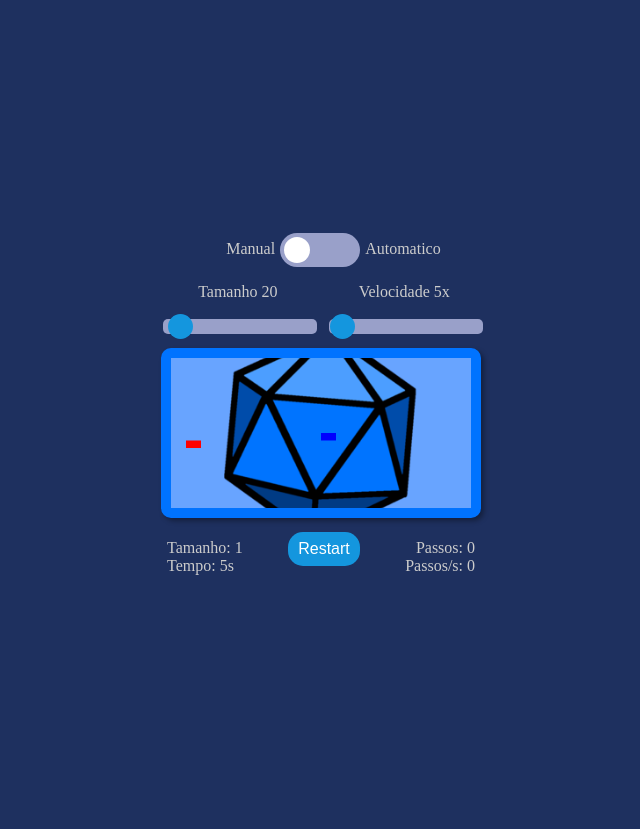
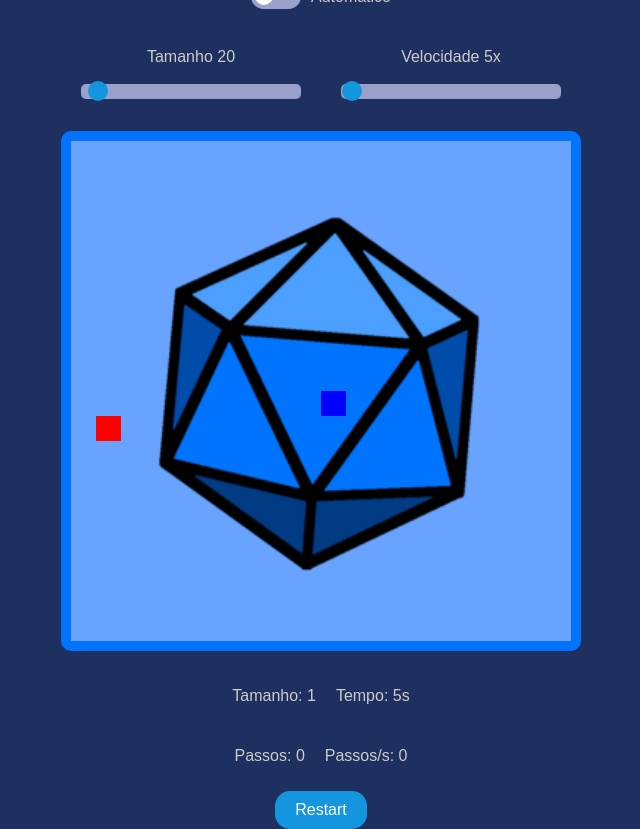
Before and after one commit to CaioPinho9/snake-game, a website with bundled scripts: page index.html in a window 1280 px wide. Shown: the whole page, without its empty margins (319-959 px from the left). Before the commit the page ends 800 px from the top, so only its background shows below. Built offline with nearby package versions, Linux system fonts and the light colour scheme.

Commit message:
fix: canvas

```diff
--- a/index.html
+++ b/index.html
@@ -2,7 +2,6 @@
 <html lang="pt-br">
   <head>
     <meta charset="UTF-8" />
-    <meta http-equiv="X-UA-Compatible" content="IE=edge" />
     <meta name="viewport" content="width=device-width, initial-scale=1.0" />
     <link rel="shortcut icon" href="Perfil-Icone.ico" type="image/x-icom" />
     <title>Snake Game</title>
@@ -10,20 +9,18 @@
     <script src="dist/game.js" defer type="module"></script>
   </head>
   <body>
-    <div id="centralizar">
-      <div id="modo">
-        <p>Manual</p>
+    <div id="game-container">
+      <div id="controls">
+        <div id="mode-switch">
           <label class="switch">
-          <input id="automatic" type="checkbox" />
+            <input id="automatic" type="checkbox" title="Automático" />
             <span class="slider round"></span>
           </label>
-        <p>Automatico</p>
+          <p>Automático</p>
         </div>
-
-      <div style="display: flex; justify-content: space-between">
-        <div id="sizeBoard" style="width: 48%">
+        <div id="sliders">
+          <div class="slider-group">
             <p id="sizeOutput">Tamanho</p>
-          <div class="slidecontainer">
             <input
               type="range"
               min="2"
@@ -31,12 +28,11 @@
               value="20"
               class="sliderRange"
               id="sizeSlider"
+              title="Tamanho"
             />
           </div>
-        </div>
-        <div id="speed" style="width: 48%">
+          <div class="slider-group">
             <p id="speedOutput">Velocidade</p>
-          <div class="slidecontainer">
             <input
               type="range"
               min="1"
@@ -44,23 +40,25 @@
               value="5"
               class="sliderRange"
               id="speedSlider"
+              title="Velocidade"
             />
           </div>
         </div>
       </div>
-
+      <div id="game-board-wrapper">
+        <div id="background-overlay"></div>
         <canvas id="game-board"></canvas>
-
-      <div id="status">
-        <div style="text-align: left">
-          <p id="size">Tamanho:</p>
-          <p id="time">Tempo:</p>
       </div>
-        <button id="button" class="button">Restart</button>
-        <div style="text-align: left">
-          <p id="steps">Passos:</p>
-          <p id="stepsPerSecond">Passos/s:</p>
+      <div id="game-status">
+        <div class="status-group">
+          <p id="size">Tamanho: 1</p>
+          <p id="time">Tempo: 0s</p>
         </div>
+        <div class="status-group">
+          <p id="steps">Passos: 0</p>
+          <p id="stepsPerSecond">Passos/s: 0</p>
+        </div>
+        <button id="button" class="button" type="button">Restart</button>
       </div>
     </div>
   </body>
--- a/src/food.ts
+++ b/src/food.ts
@@ -27,8 +27,6 @@ export function drawFood(
   cellWidth: number
 ) {
   //A comida é desenhada em determinada posição do grid
-  console.log(food);
-
   context.fillStyle = "red";
   context.fillRect(
     food.x * cellWidth,
--- a/src/game.ts
+++ b/src/game.ts
@@ -107,7 +107,6 @@ function update() {
 function draw() {
   //A tela é apagada para depois desenhar a cobra e a comida
   canvasContext.clearRect(0, 0, canvasContext.canvas.width, canvasContext.canvas.height);
-  console.log(cellHeight, cellWidth);
 
   drawFood(canvasContext, cellHeight, cellWidth);
   drawSnake(canvasContext, cellHeight, cellWidth);
@@ -202,22 +201,12 @@ function restart() {
 }
 
 function resizeCanvas() {
-  // Get the canvas's CSS size
-  const computedStyle = getComputedStyle(gameBoard);
-  const cssWidth = parseFloat(computedStyle.width);
-  const cssHeight = parseFloat(computedStyle.height);
-
-  // Scale the canvas resolution to match its CSS size
-  const scale = window.devicePixelRatio; // Account for high-DPI screens
-  gameBoard.width = Math.floor(cssWidth * scale);
-  gameBoard.height = Math.floor(cssHeight * scale);
-
-  // Adjust the canvas style to maintain responsiveness
-  gameBoard.style.width = cssWidth + "px";
-  gameBoard.style.height = cssHeight + "px";
-
-  // Adjust the drawing context for the new resolution
-  canvasContext.scale(scale, scale);
+  const parent = gameBoard.parentElement!;
+  const size = Math.min(parent.offsetWidth, parent.offsetHeight); // Maintain square aspect ratio
+  gameBoard.width = size;
+  gameBoard.height = size;
 }
 
-window.addEventListener("resize", () => resizeCanvas());
+
+window.addEventListener('load', resizeCanvas);
+window.addEventListener('resize', resizeCanvas);
--- a/style.css
+++ b/style.css
@@ -1,76 +1,44 @@
 body {
-    height: 100vh;
-    width: 100vw;
     display: flex;
     justify-content: center;
     align-items: center;
+    height: 100vh;
     margin: 0;
     background-color: rgb(30, 48, 95);
+    font-family: Arial, sans-serif;
+    color: #ccc;
   }
 
-p {
-    color: #ccc;
-    font-size: 16px;
-    padding-left: 5px;
-    padding-right: 5px;
-    margin-bottom: 0;
+  #game-container {
+    display: flex;
+    flex-direction: column;
+    align-items: center;
+    width: 90%;
+    max-width: 800px;
+    position: relative;
   }
 
-#centralizar {
-    text-align: center;
+  #controls {
+    display: flex;
+    flex-direction: column;
+    align-items: center;
+    margin-bottom: 20px;
+    width: 100%;
+    max-width: 500px;
   }
 
-/*Estatísticas do jogo*/
-#status {
+  #mode-switch {
     display: flex;
-    position: relative;
     align-items: center;
-    justify-content: space-between;
-    padding: 1px;
+    gap: 10px;
+    margin-bottom: 10px;
   }
 
-#size {
-    position: relative;
-    float: left;
-}
-
-#steps {
-    position: relative;
-    float: right;
-}
-
-/*Tela do jogo*/
-#game-board {
-    background-color: #68a4ff;
-    background-image: url("Perfil-Icone.ico");
-    background-repeat: no-repeat;
-    background-size: 75%;
-    background-position: center;
-    margin-top: 10px;
-    margin-bottom: 0px;
-    border: 10px solid #0073ff;
-    border-radius: 10px;
-    box-shadow: 3px 3px 5px rgba(0, 0, 0, 0.35);
-}
-
-/*Comida*/
-.food {
-    background-color: #ff0000;
-}
-
-/*Divisão dos modos manual e automático*/
-#modo {
-    margin-left: 25px;
-    display: inline-flex;
-}
-
-/*Botão slider dos modos*/
   .switch {
-    margin-top: 9px;
     position: relative;
     display: inline-block;
-    width: 80px;
-    height: 34px;
+    width: 50px;
+    height: 25px;
   }
 
   .slider {
@@ -81,95 +49,132 @@ p {
     right: 0;
     bottom: 0;
     background-color: #99a0c9;
-    -webkit-transition: .4s;
-    transition: .4s;
-}
-
-.slider.round {
-    border-radius: 34px;
-}
-
-.slider.round:before {
-    border-radius: 50%;
+    border-radius: 25px;
+    transition: 0.4s;
   }
 
   .slider:before {
     position: absolute;
     content: "";
-    height: 26px;
-    width: 26px;
+    height: 18px;
+    width: 18px;
     left: 4px;
     bottom: 4px;
     background-color: white;
-    -webkit-transition: .4s;
-    transition: .4s;
+    border-radius: 50%;
+    transition: 0.4s;
   }
 
   input:checked + .slider {
     background-color: #1496de;
   }
 
-input:focus + .slider {
-    box-shadow: 0 0 1px #1496de;
+  input:checked + .slider:before {
+    transform: translateX(24px);
   }
 
-input:checked + .slider:before {
-    -webkit-transform: translateX(26px);
-    -ms-transform: translateX(26px);
-    transform: translateX(45px);
+  .slider-group {
+    display: flex;
+    flex-direction: column;
+    align-items: center;
+    margin: 0 10px;
+    width: 100%;
   }
 
-/*Slider Range da velocidade*/
+  #sliders {
+    display: flex;
+    justify-content: center;
+    gap: 20px;
+    width: 100%;
+  }
+
   .sliderRange {
-    margin-top: 18px;
     -webkit-appearance: none;
     appearance: none;
     width: 100%;
     height: 15px;
+    background: #99a0c9;
     border-radius: 5px;
-    background: #99a0c9;
     outline: none;
-    opacity: 1;
-    -webkit-transition: .2s;
-    transition: opacity .2s;
   }
 
   .sliderRange::-webkit-slider-thumb {
     -webkit-appearance: none;
     appearance: none;
-    width: 25px;
-    height: 25px;
+    width: 20px;
+    height: 20px;
     border-radius: 50%;
     background: #1496de;
     cursor: pointer;
   }
 
   .sliderRange::-moz-range-thumb {
-    width: 25px;
-    height: 25px;
+    width: 40px;
+    height: 20px;
     border-radius: 50%;
     background: #1496de;
     cursor: pointer;
   }
 
-/*Botão de reiniciar a página*/
+  #game-board-wrapper {
+    display: flex;
+    justify-content: center;
+    align-items: center;
+    width: 100%;
+    max-width: 500px;
+    aspect-ratio: 1; /* Keeps the canvas square */
+    margin: 20px 0;
+    position: relative; /* Allows stacking */
+  }
+
+  canvas {
+    width: 100%;
+    height: 100%;
+    z-index: 1; /* Canvas stays below the overlay */
+    border: 10px solid #0073ff;
+    border-radius: 10px;
+  }
+
+
+  #background-overlay {
+    position: absolute; /* Overlay positioning */
+    top: 0;
+    left: 0;
+    width: 100%;
+    height: 100%;
+    background-color: #68a4ff;
+    background-image: url("Perfil-Icone.ico"); /* Replace with your image */
+    background-repeat: no-repeat;
+    background-size: 75%;
+    background-position: center;
+    z-index: 0; /* Ensure it's above the canvas */
+    pointer-events: none; /* Allow interaction with elements below */
+  }
+
+  #game-status {
+    display: flex;
+    flex-direction: column;
+    align-items: center;
+    gap: 10px;
+    width: 100%;
+    margin-top: 10px;
+  }
+
+  .status-group {
+    display: flex;
+    gap: 20px;
+  }
+
   .button {
-    display: inline-block;
-    margin-top: 5px;
-    margin-bottom: 5px;
-    padding: 8px 10px;
+    padding: 10px 20px;
     font-size: 16px;
-    cursor: pointer;
-    text-align: center;
-    text-decoration: none;
-    outline: none;
+    background-color: #1496de;
     color: #fff;
-    background-color: #1496de;
     border: none;
     border-radius: 15px;
+    cursor: pointer;
   }
 
   .button:active {
     background-color: #0074ff;
-    box-shadow: 0 0px #666;
   }
```
Lines whose indentation alone changed are shown as unchanged.
